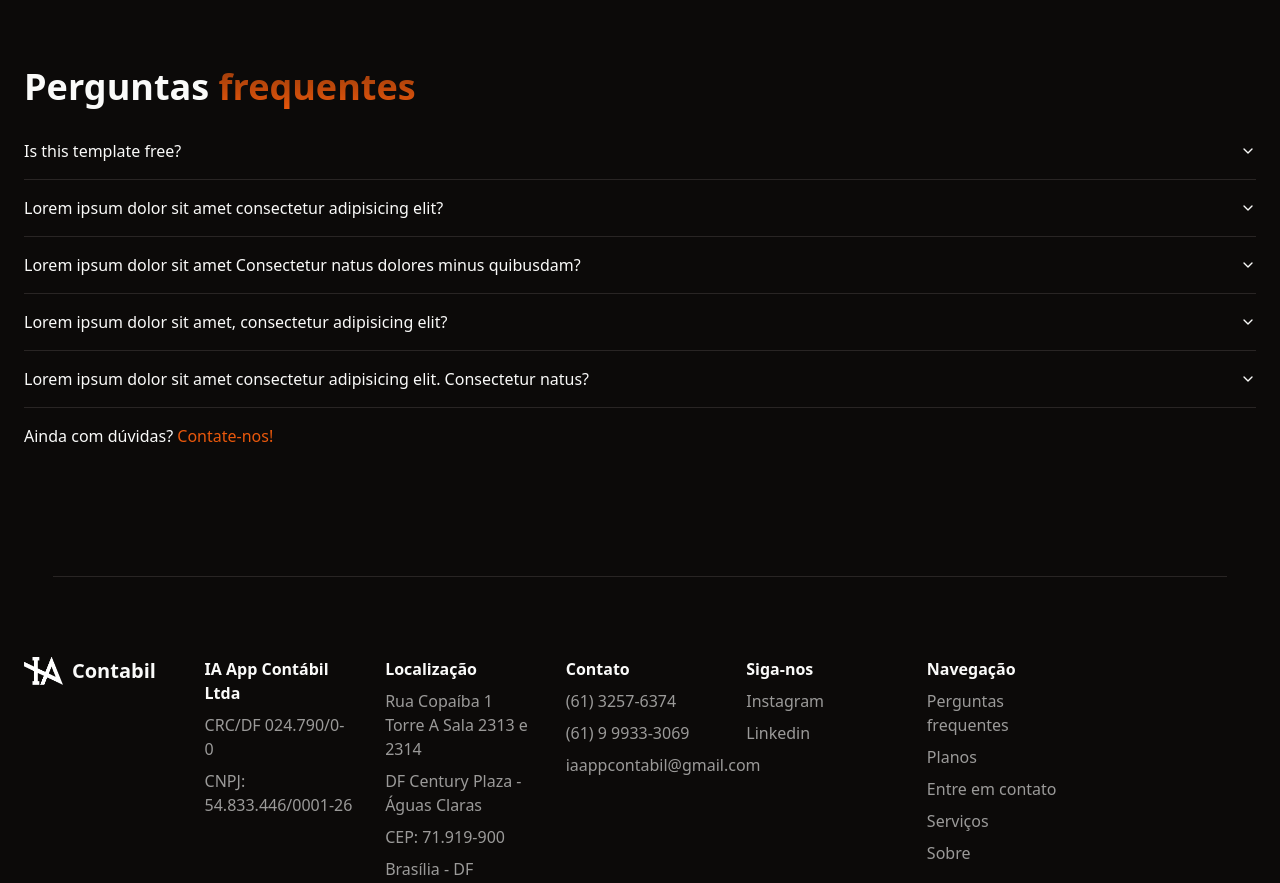
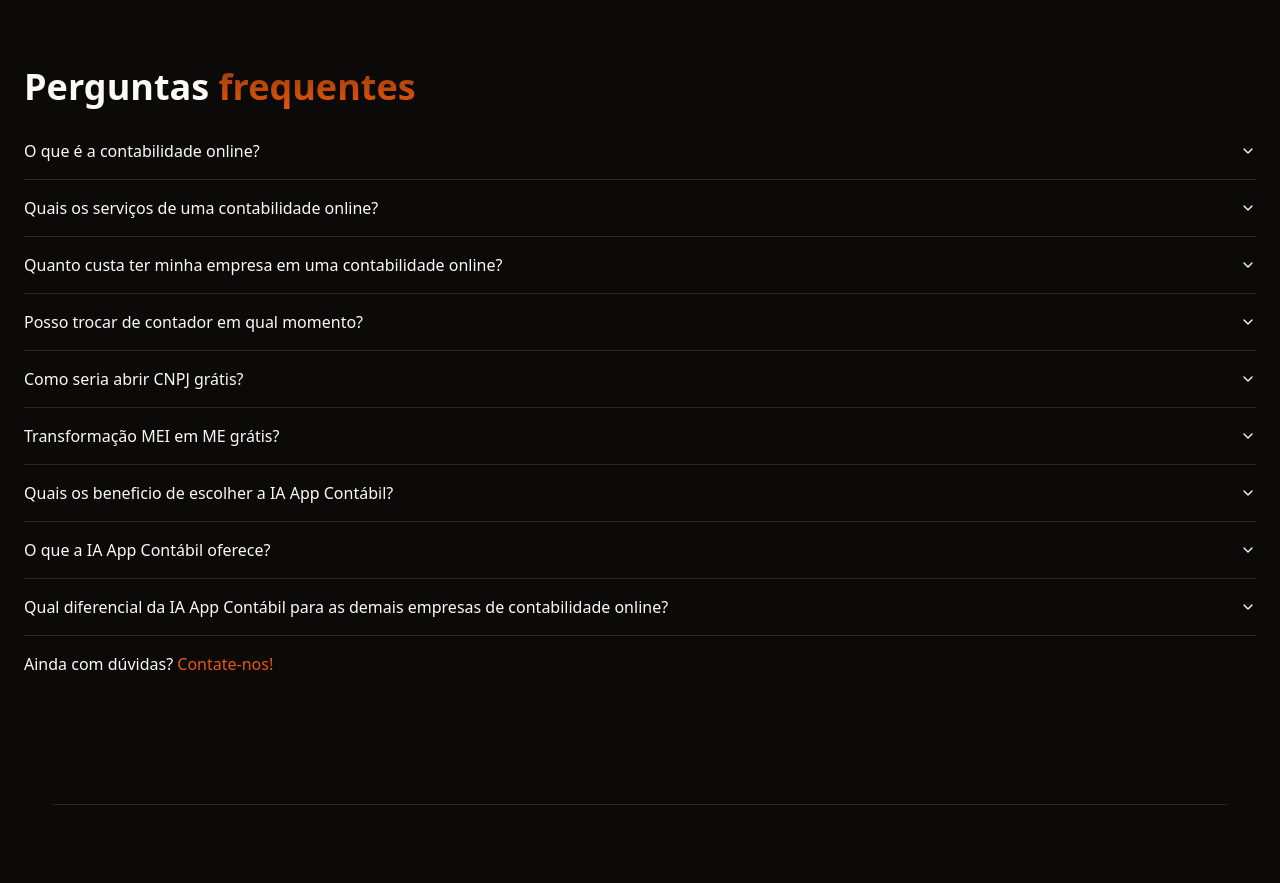
Before and after one commit to JMMeloN/ia-app-contabil-front, a React (Vite) app: page / in a window 1280 px wide. Shown: the part 4460-5343 px from the top of the page. Built offline with nearby package versions, Linux system fonts and the light colour scheme.

Commit message:
update: alteracao de faq

```diff
--- a/src/components/FAQ.tsx
+++ b/src/components/FAQ.tsx
@@ -13,35 +13,64 @@
 
 const FAQList: FAQProps[] = [
   {
-    question: "Is this template free?",
-    answer: "Yes. It is a free ChadcnUI template.",
+    question: "O que é a contabilidade online?",
+    answer: "	A contabilidade online foi desenvolvida para facilitar a vida do empresário, mantendo-o sempre em contato com a contabilidade responsável pelos trabalhos da sua empresa, tendo sua empresa sempre regular a operar suas rotinas, dando segurança e economia ao empresário no dia a dia.",
     value: "item-1",
   },
   {
-    question: "Lorem ipsum dolor sit amet consectetur adipisicing elit?",
+    question: "Quais os serviços de uma contabilidade online?",
     answer:
-      "Lorem ipsum dolor sit amet, consectetur adipisicing elit. Sint labore quidem quam? Consectetur sapiente iste rerum reiciendis animi nihil nostrum sit quo, modi quod.",
+      "Os serviços são os mesmos da sua contabilidade física, mas gerando uma economia no valor cobrado e segurança de fazer tudo sem sair de casa.",
     value: "item-2",
   },
   {
     question:
-      "Lorem ipsum dolor sit amet  Consectetur natus dolores minus quibusdam?",
+      "Quanto custa ter minha empresa em uma contabilidade online?",
     answer:
-      "Lorem ipsum dolor sit amet consectetur, adipisicing elit. Labore qui nostrum reiciendis veritatis necessitatibus maxime quis ipsa vitae cumque quo?",
+      "Em média custa 50% (cinquenta porcento) da sua contabilidade física e ainda terá serviços e facilidade em gerir seu negocio de forma simples e fácil. ",
     value: "item-3",
   },
   {
-    question: "Lorem ipsum dolor sit amet, consectetur adipisicing elit?",
-    answer: "Lorem ipsum dolor sit amet consectetur, adipisicing elit.",
+    question: "Posso trocar de contador em qual momento?",
+    answer: "A troca de serviços contábeis poderá ser feita a qualquer momento, não precisando esperar o ano calendário terminar, converse com um especialista IA que passarão todos os cronogramas de troca de contabilidade. ",
     value: "item-4",
   },
   {
     question:
-      "Lorem ipsum dolor sit amet consectetur adipisicing elit. Consectetur natus?",
+      "Como seria abrir CNPJ grátis?",
     answer:
-      "Lorem ipsum dolor sit amet, consectetur adipisicing elit. Sint labore quidem quam? Consectetur sapiente iste rerum reiciendis animi nihil nostrum sit quo, modi quod.",
+      "	Nossa equipe fará a abertura total da sua empresa de forma gratuita, apenas a taxa da Junta Comercial do estado que será paga pelo empresário na hora da abertura, essa taxa varia de valor dependendo do estado de abertura.",
     value: "item-5",
   },
+  {
+    question:
+      "Transformação MEI em ME grátis?",
+    answer:
+      "	Sim, faremos a transformação da sua empresa de forma gratuita, apenas a taxa da Junta Comercial do estado que será paga pelo empresário na hora da transformação, essa taxa varia de valor dependendo do estado de abertura.",
+    value: "item-6",
+  },
+  {
+    question:
+      "Quais os beneficio de escolher a IA App Contábil?",
+    answer:
+      "Com nosso aplicativo ou site, poderá fazer a gestão da sua empresa de qualquer lugar, de uma forma simples e fácil. Toda sua empresa na palma de sua mão.      ",
+    value: "item-7",
+  },
+  {
+    question:
+      "O que a IA App Contábil oferece?",
+    answer:
+      "	Com nosso software, desenvolvido por uma equipe que entende a necessidade de ser um empresário no Brasil, trouxemos de forma simples e fácil a gestão do seu negócio, oferecendo em nossa plataforma a parte fiscal, pessoal, gerencial e contábil da sua empresa.",
+    value: "item-8",
+  },
+  {
+    question:
+      "Qual diferencial da IA App Contábil para as demais empresas de contabilidade online?",
+    answer:
+      "Desenvolvida para fazer sua contabilidade de forma simples, de fácil entendimento e compreensão, tendo tudo que precisa a qualquer momento, pois o nosso foco é trazer clareza ao seu negócio, onde e quando quiser na palma de sua mão. (celular, tablet ou notebook)",
+    value: "item-9",
+  },
+
 ];
 
 export const FAQ = () => {
```
